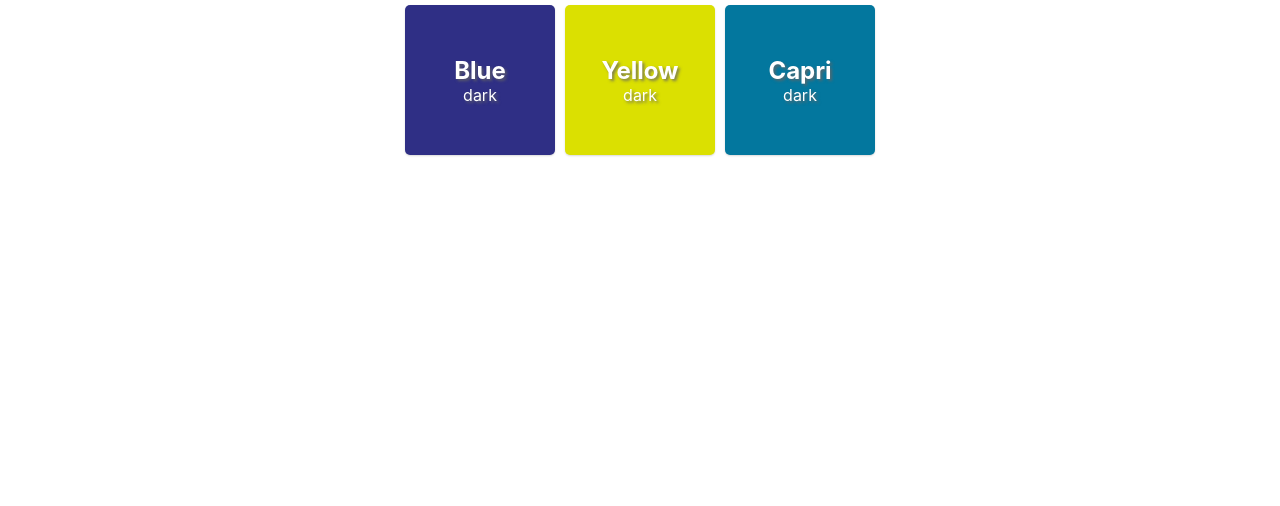
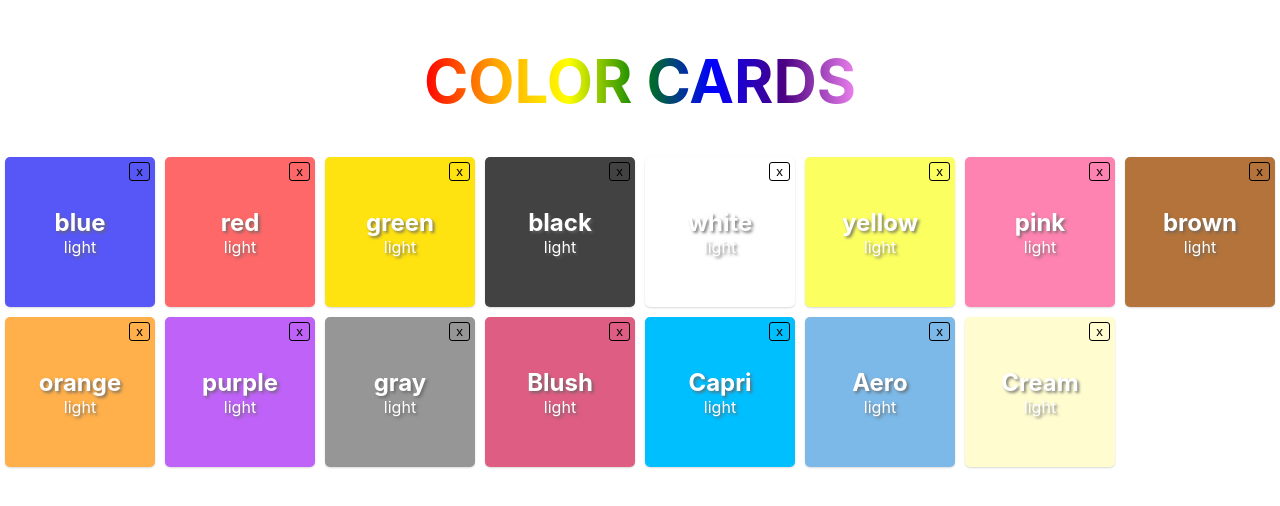
Before and after one commit to Daguilar94/Top_Gun_Lab_React_2, a React (Create React App) app: page / in a window 1280 px wide. Shown: the top 506 px of the page. Built offline with nearby package versions, Linux system fonts and the light colour scheme.

Commit message:
Create state exercise solution

```diff
--- a/src/App.css
+++ b/src/App.css
@@ -16,6 +16,7 @@ h2, p {
 }
 
 .color-cards__title  {
+  display: inline-block;
   background-image: linear-gradient(to left, violet, indigo, blue, green, yellow, orange, red);
   background-clip: text;
   -webkit-background-clip: text;
@@ -59,6 +60,23 @@ h2, p {
 
 .color-card:hover::after {
   opacity: 1;
+  z-index: -1;
+}
+
+.delete-color {
+  position: absolute;
+  top: 5px;
+  right: 5px;
+  background: transparent;
+  border-radius: 3px;
+  border: 1px solid black;
+  transform: scale(1);
+  transition: transform 0.35s ease-in-out;
+}
+
+.color-card:hover .delete-color:hover {
+  transform: scale(1.05);
+  transition: transform 0.35s ease-in-out;
 }
 
 /* ----------COLORS---------- */
--- a/src/App.js
+++ b/src/App.js
@@ -1,28 +1,58 @@
-import React from 'react';
+import React, { Component } from 'react';
 import './App.css';
 import ColorCard from "./components/ColorCard";
+import { COLORS } from "./mocked-data/colors";
 
-const App = () => (
-  <div className="App color-cards-container">
-    <ColorCard
-      name="Blue"
-      isLight={false}
-      lightClass="color-blue--light"
-      darkClass="color-blue"
-    />
-    <ColorCard
-      name="Yellow"
-      isLight={false}
-      lightClass="color-yellow--light"
-      darkClass="color-yellow"
-    />
-    <ColorCard
-      name="Capri"
-      isLight={false}
-      lightClass="color-Capri--light"
-      darkClass="color-Capri"
-    />
-  </div>
-);
+class App extends Component {
+  state = {
+    colors: COLORS
+  }
+
+  changeTone = (id) => {
+    this.setState((prevState) => {
+      const oldColors = prevState.colors;
+      return ({
+        colors: oldColors.map(color => {
+          const isSelectedColor = color.id === id;
+          return (
+            isSelectedColor
+            ? { ...color, isLight: !color.isLight }
+            : color
+          );
+        })
+      })
+    })
+  }
+
+  deleteColor = (e, id) => {
+    e.stopPropagation();
+    console.log(id)
+    this.setState((prevState) => {
+      const oldColors = prevState.colors;
+      return ({
+        colors: oldColors.filter(color => color.id !== id)
+      })
+    })
+  }
+
+  render() {
+    const { colors } = this.state;
+    return (
+      <div className="App">
+        <h1 className="color-cards__title">COLOR CARDS</h1>
+        <main className="color-cards-container">
+          {colors.map(color => (
+            <ColorCard
+              key={color.id}
+              changeColor={() => this.changeTone(color.id)}
+              deleteColor={(e) => this.deleteColor(e, color.id)}
+              {...color}
+            />
+          ))}
+        </main>
+      </div>
+    );
+  }
+}
 
 export default App;
--- a/src/components/ColorCard.js
+++ b/src/components/ColorCard.js
@@ -4,14 +4,17 @@ function ColorCard({
     name,
     isLight,
     lightClass,
-    darkClass
+    darkClass,
+    changeColor,
+    deleteColor
 }) {
     const colorClassName = isLight ? lightClass : darkClass;
     const colorTone = isLight ? "light" : "dark";
     return (
-        <div className={`color-card ${colorClassName}`}>
+        <div onClick={changeColor} className={`color-card ${colorClassName}`}>
             <h2>{name}</h2>
             <p>{colorTone}</p>
+            <button onClick={deleteColor} className="delete-color">x</button>
         </div>
     );
 }
--- /dev/null
+++ b/src/mocked-data/colors.js
@@ -0,0 +1,107 @@
+export const COLORS = [
+    {
+      id: 1,
+      name: "blue",
+      isLight: true,
+      darkClass: "color-blue",
+      lightClass: "color-blue--light"
+    },
+    {
+      id: 2,
+      name: "red",
+      isLight: true,
+      darkClass: "color-red",
+      lightClass: "color-red--light"
+    },
+    {
+      id: 3,
+      name: "green",
+      isLight: true,
+      darkClass: "color-green",
+      lightClass: "color-green--light"
+    },
+    {
+      id: 4,
+      name: "black",
+      isLight: true,
+      darkClass: "color-black",
+      lightClass: "color-black--light"
+    },
+    {
+      id: 5,
+      name: "white",
+      isLight: true,
+      darkClass: "color-white",
+      lightClass: "color-white--light"
+    },
+    {
+      id: 6,
+      name: "yellow",
+      isLight: true,
+      darkClass: "color-yellow",
+      lightClass: "color-yellow--light"
+    },
+    {
+      id: 7,
+      name: "pink",
+      isLight: true,
+      darkClass: "color-pink",
+      lightClass: "color-pink--light"
+    },
+    {
+      id: 8,
+      name: "brown",
+      isLight: true,
+      darkClass: "color-brown",
+      lightClass: "color-brown--light"
+    },
+    {
+      id: 9,
+      name: "orange",
+      isLight: true,
+      darkClass: "color-orange",
+      lightClass: "color-orange--light"
+    },
+    {
+      id: 10,
+      name: "purple",
+      isLight: true,
+      darkClass: "color-purple",
+      lightClass: "color-purple--light"
+    },
+    {
+      id: 11,
+      name: "gray",
+      isLight: true,
+      darkClass: "color-gray",
+      lightClass: "color-gray--light"
+    },
+    {
+      id: 12,
+      name: "Blush",
+      isLight: true,
+      darkClass: "color-Blush",
+      lightClass: "color-Blush--light"
+    },
+    {
+      id: 13,
+      name: "Capri",
+      isLight: true,
+      darkClass: "color-Capri",
+      lightClass: "color-Capri--light"
+    },
+    {
+      id: 14,
+      name: "Aero",
+      isLight: true,
+      darkClass: "color-Aero",
+      lightClass: "color-Aero--light"
+    },
+    {
+      id: 15,
+      name: "Cream",
+      isLight: true,
+      darkClass: "color-Cream",
+      lightClass: "color-Cream--light"
+    },
+  ];
```
